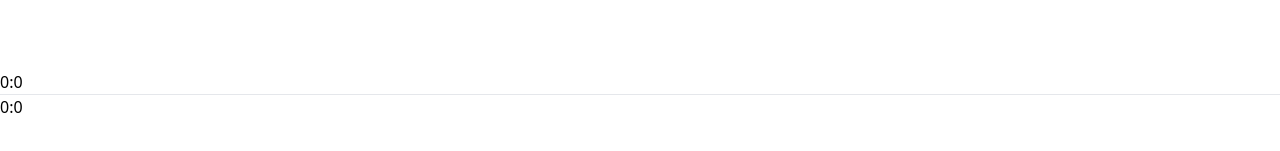
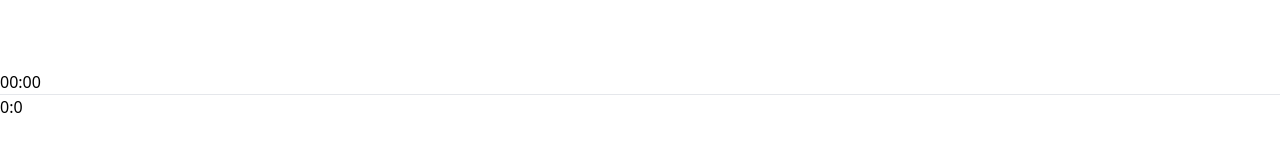
Before and after one commit to ernestkris6/spotify-clone, a React (Vite) app: page / in a window 1280 px wide. Shown: the part 6198-6349 px from the top of the page. Built offline with nearby package versions, Linux system fonts and the light colour scheme.

Commit message:
fixing timer

```diff
--- a/src/components/Context/PlayerContext.jsx
+++ b/src/components/Context/PlayerContext.jsx
@@ -73,6 +73,7 @@ const PlayerContextProvider = (props) => {
                 setTime({
                     currentTime: {
                         second: Math.floor(audioRef.current.currentTime % 60),
+
                         minute: Math.floor(audioRef.current.currentTime / 60)
                     },
                     totalTime: {
--- a/src/components/Player/Player.jsx
+++ b/src/components/Player/Player.jsx
@@ -33,7 +33,7 @@ const player = () => {
               <img className='w-4 cursor-pointer' src={assets.loop_icon} alt="" />
             </div>
             <div className='flex items-center gap-5'>
-                <p>{time.currentTime.minute}:{time.currentTime.second}</p>
+                <p>{time.currentTime.minute < 10 && "0"}{time.currentTime.minute}:{time.currentTime.second < 10 && "0"}{time.currentTime.second}</p>
                 <div ref={seekBg} onClick={seekSong} className='w-[60vw] max-w-[500px] bg-gray-300 rounded-full cursor-pointer'>
                   <hr ref={seekBar} className='h-1 border-none w-0 bg-green-800 rounded-full'></hr>
                 </div>
```
